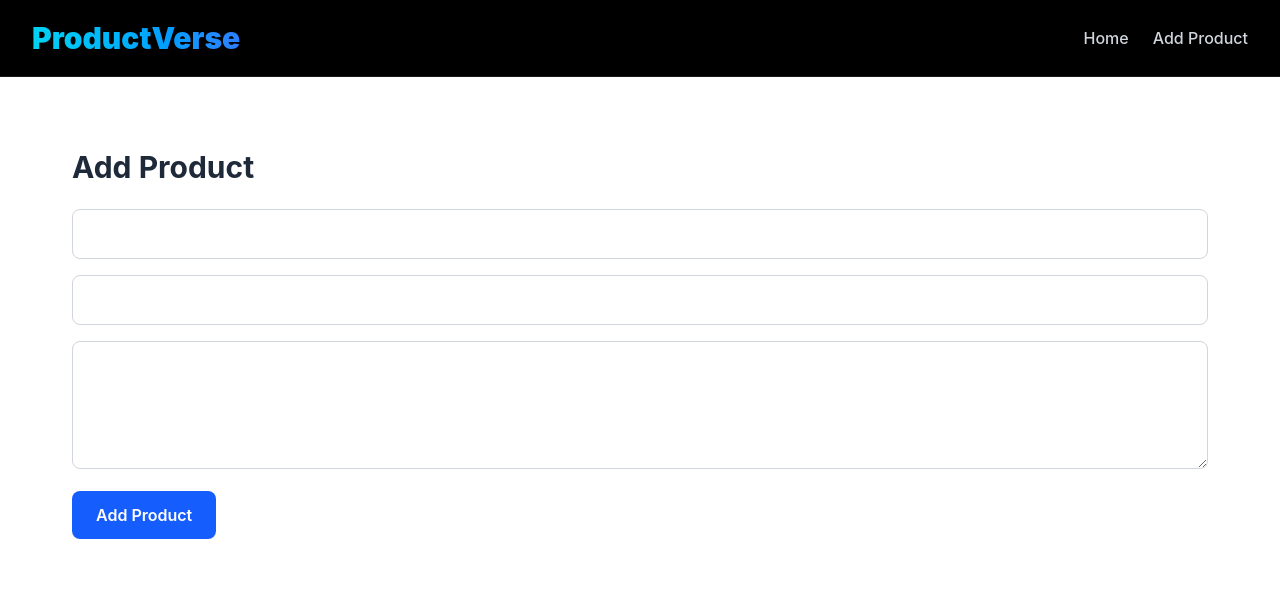
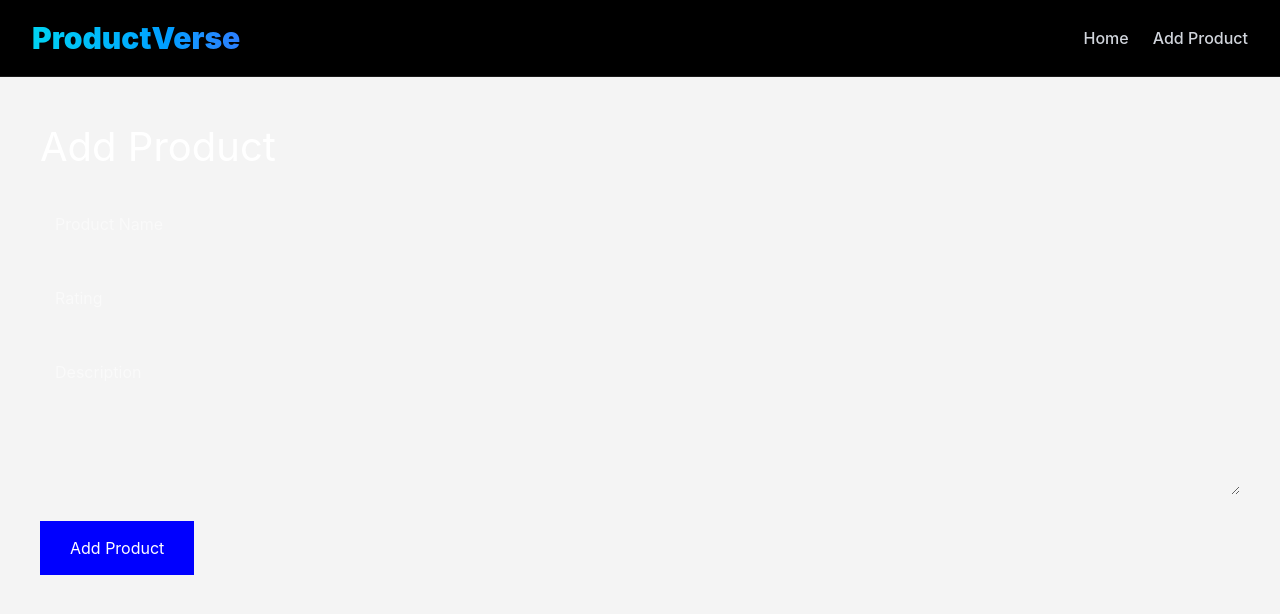
Before and after one commit to RajCoder-15/Smart-Product-Rating-Review-System, a React (Vite) app in the folder ratingreviewsystem/: page /add-product in a window 1280 px wide. Shown: the top 614 px of the page. Built offline with nearby package versions, Linux system fonts and the light colour scheme.

Commit message:
Rebuilt AddProduct page cleanly

```diff
--- a/ratingreviewsystem/src/pages/AddProduct.jsx
+++ b/ratingreviewsystem/src/pages/AddProduct.jsx
@@ -1,26 +1,21 @@
 import { useState } from "react";
 
 function AddProduct() {
-
   const [name, setName] = useState("");
   const [description, setDescription] = useState("");
   const [rating, setRating] = useState("");
+
   const handleSubmit = async (e) => {
-
     e.preventDefault();
-  console.log(name, description, rating);
 
     try {
-
       const response = await fetch(
         `${import.meta.env.VITE_API_URL}/api/products`,
         {
           method: "POST",
-
           headers: {
             "Content-Type": "application/json",
           },
-
           body: JSON.stringify({
             name,
             description,
@@ -33,67 +28,79 @@ const handleSubmit = async (e) => {
 
       console.log(data);
 
-    alert("Product Added");
+      alert("Product Added Successfully");
 
       setName("");
       setDescription("");
       setRating("");
-
     } catch (error) {
-
       console.log(error);
-
       alert("Error adding product");
-
     }
-
   };
 
   return (
-    <div className="p-10 bg-white min-h-screen">
-
-      <div className="p-8">
-
-        <h1 className="text-3xl font-bold mb-6 text-gray-800">
+    <div
+      style={{
+        minHeight: "100vh",
+        padding: "40px",
+        background: "#f4f4f4",
+      }}
+    >
+      <h1 style={{ fontSize: "40px", marginBottom: "20px" }}>
         Add Product
       </h1>
 
       <form onSubmit={handleSubmit}>
-
         <input
           type="text"
           placeholder="Product Name"
           value={name}
           onChange={(e) => setName(e.target.value)}
-            className="w-full border border-gray-300 rounded-lg px-4 py-3 mb-4 focus:outline-none focus:ring-2 focus:ring-blue-500"
+          style={{
+            width: "100%",
+            padding: "15px",
+            marginBottom: "20px",
+          }}
         />
 
         <input
           type="number"
-            placeholder="Rating (1-5)"
+          placeholder="Rating"
           value={rating}
           onChange={(e) => setRating(e.target.value)}
-            className="w-full border border-gray-300 rounded-lg px-4 py-3 mb-4 focus:outline-none focus:ring-2 focus:ring-blue-500"
+          style={{
+            width: "100%",
+            padding: "15px",
+            marginBottom: "20px",
+          }}
         />
 
         <textarea
           placeholder="Description"
           value={description}
           onChange={(e) => setDescription(e.target.value)}
-            className="w-full border border-gray-300 rounded-lg px-4 py-3 mb-4 h-32 focus:outline-none focus:ring-2 focus:ring-blue-500"
+          style={{
+            width: "100%",
+            padding: "15px",
+            height: "150px",
+            marginBottom: "20px",
+          }}
         />
 
         <button
           type="submit"
-            className="bg-blue-600 hover:bg-blue-700 text-white px-6 py-3 rounded-lg font-semibold transition duration-300"
+          style={{
+            padding: "15px 30px",
+            background: "blue",
+            color: "white",
+            border: "none",
+            cursor: "pointer",
+          }}
         >
           Add Product
         </button>
-
       </form>
-
-      </div>
-
     </div>
   );
 }
```
Lines whose indentation alone changed are shown as unchanged.
